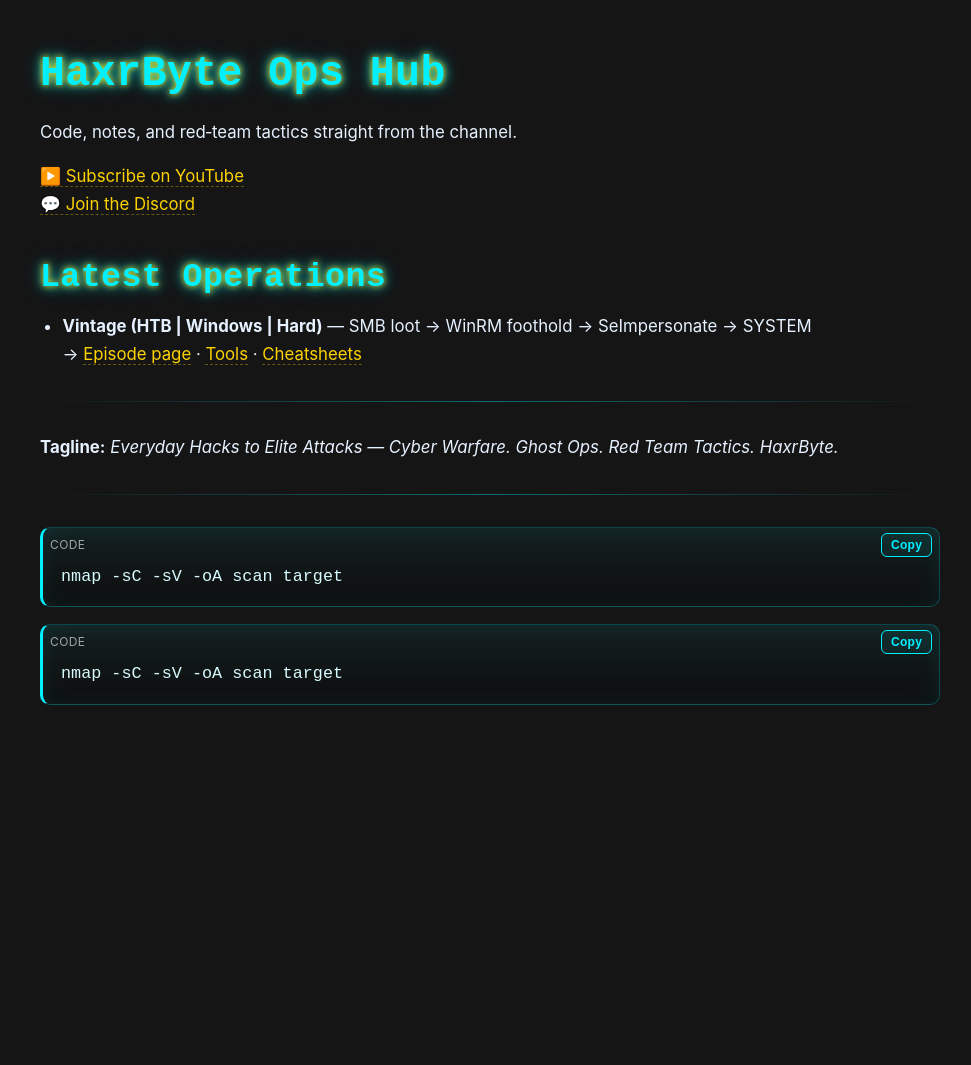
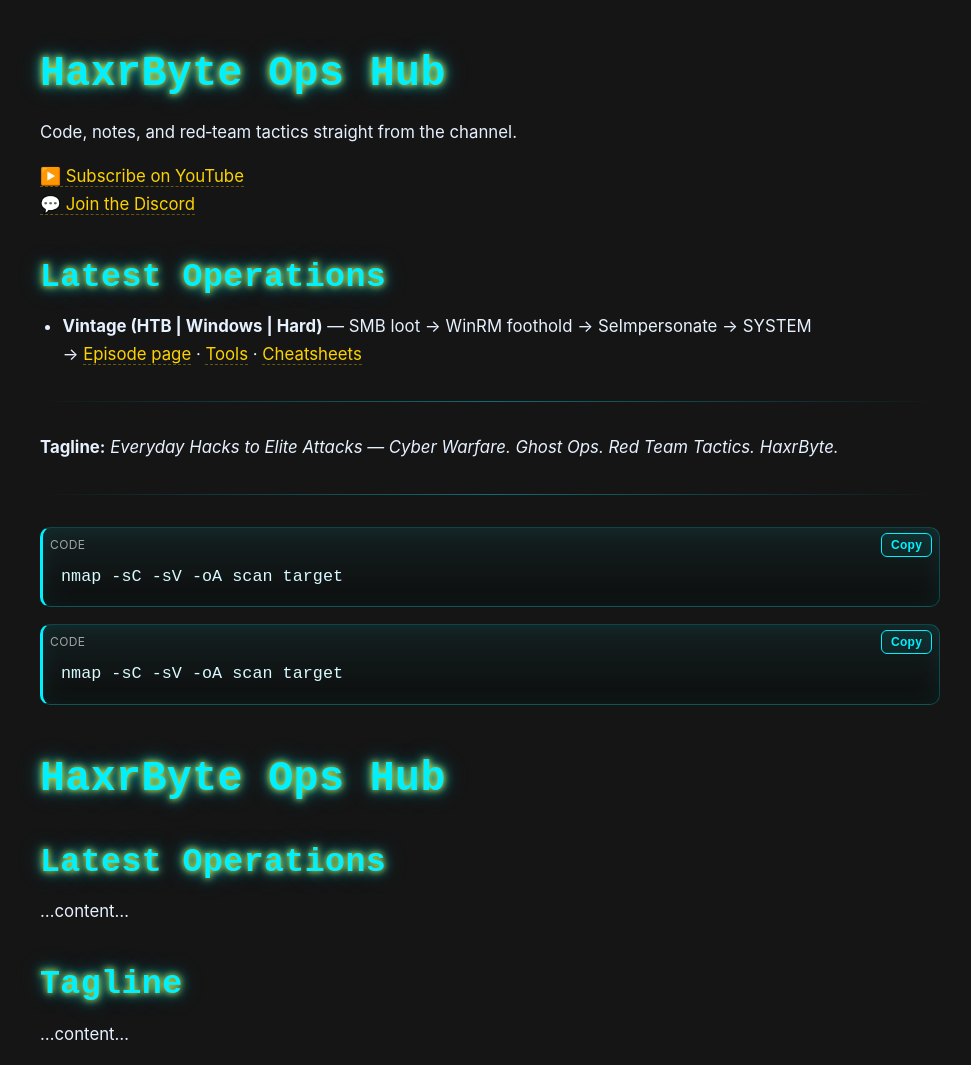
Before and after one commit to haxrbyte/ghost-shell, a Jekyll site: the page built from docs/index.md, in a window 1280 px wide. Shown: the whole page, without its empty margins (150-1121 px from the left). Built offline with Jekyll 4.4.1, drawn with Linux system fonts in a browser that asks for light colours; our own code applies the rules of GitHub Pages for plain Markdown files; before the commit the page ends 900 px from its top, so only the background shows below that.

Commit message:
Update index.md

````diff
--- a/docs/index.md
+++ b/docs/index.md
@@ -27,3 +27,13 @@
 ```bash
 nmap -sC -sV -oA scan target
 ```
+
+
+
+# HaxrByte Ops Hub
+
+## Latest Operations
+...content...
+
+## Tagline
+...content...
````
